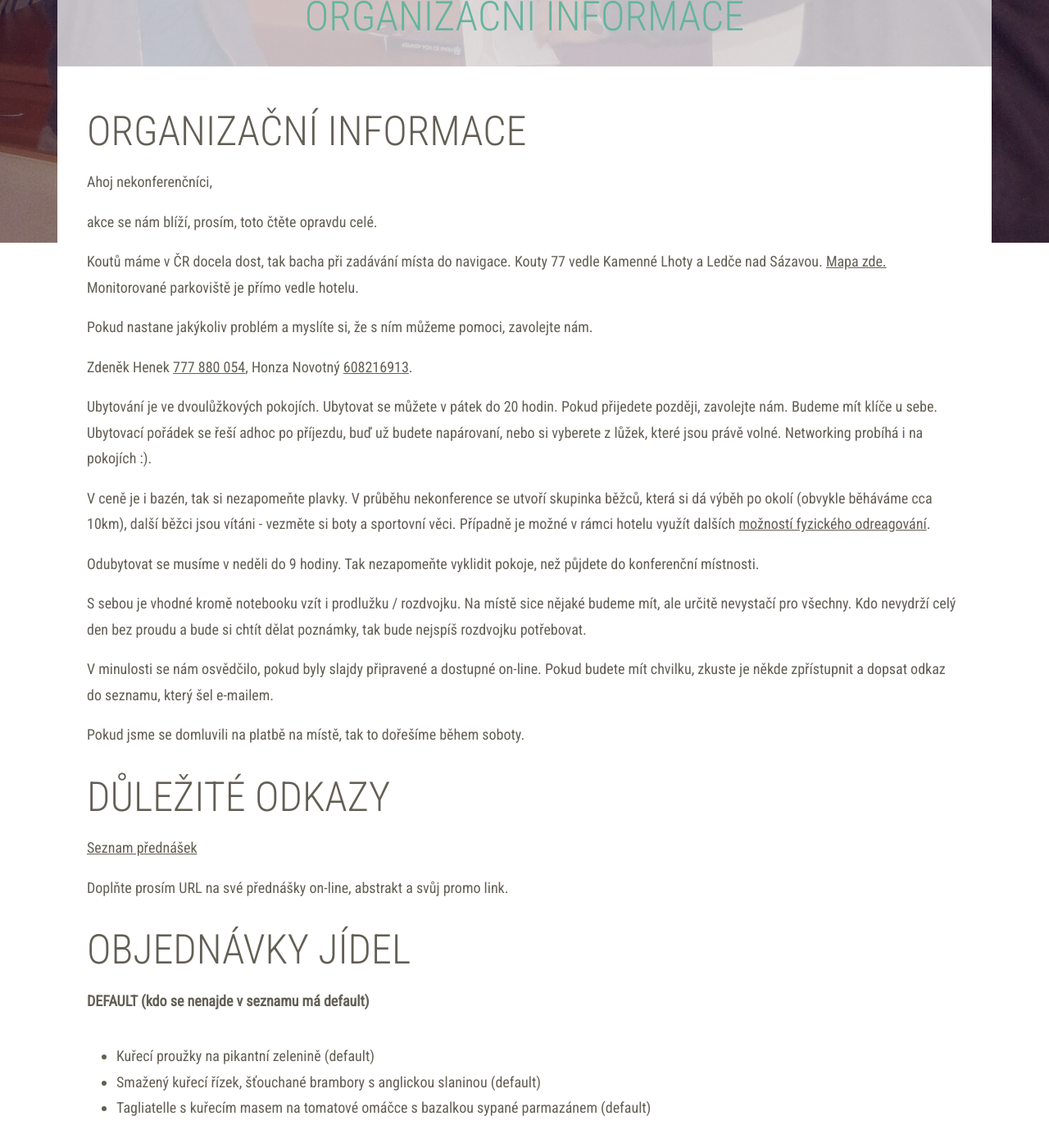
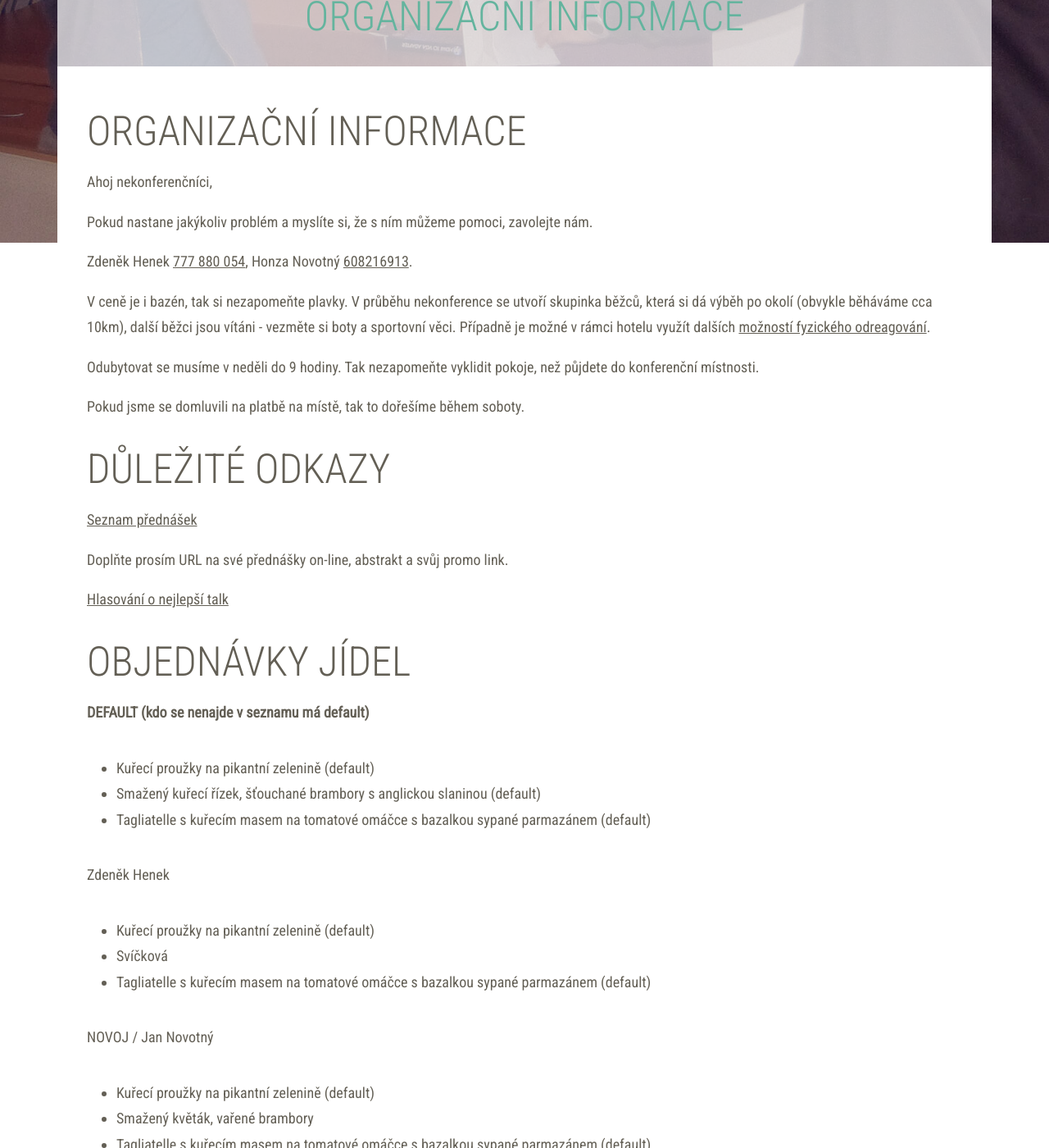
Before and after one commit to novoj/jOpenSpace, a Jekyll site: the page built from organization-info.md, in a window 1280 px wide and 1400 px high, scrolled down 506 px. Shown: the whole window at 82% size. Built offline with Jekyll 4.4.1, drawn with Linux system fonts in a browser that asks for light colours; our own code applies the rules of GitHub Pages for plain Markdown files.

Commit message:
Added competition form.

```diff
--- a/organization-info.md
+++ b/organization-info.md
@@ -2,19 +2,9 @@
 
 Ahoj nekonferenčníci,
 
-akce se nám blíží, prosím, toto čtěte opravdu celé.
-
-Koutů máme v ČR docela dost, tak bacha při zadávání místa do navigace. Kouty 77 vedle Kamenné Lhoty a Ledče nad
-Sázavou. [Mapa zde.](https://en.mapy.cz/s/36d0H") Monitorované parkoviště je přímo vedle hotelu.
-
 Pokud nastane jakýkoliv problém a myslíte si, že s ním můžeme pomoci, zavolejte nám.
 
 Zdeněk Henek [777 880 054](tel:777880054), Honza Novotný [608216913](tel:608 216 913).
-
-Ubytování je ve dvoulůžkových pokojích. Ubytovat se můžete v pátek do 20 hodin. Pokud přijedete později, zavolejte
-nám. Budeme mít klíče u sebe. Ubytovací pořádek se řeší adhoc po příjezdu, buď už budete napárovaní, nebo si
-vyberete z lůžek, které jsou právě volné. Networking probíhá i na pokojích :).
-
 
 V ceně je i bazén, tak si nezapomeňte plavky. V průběhu nekonference se utvoří skupinka běžců, která si dá výběh po
 okolí (obvykle běháváme cca 10km), další běžci jsou vítáni - vezměte si boty a sportovní věci. Případně je možné v
@@ -22,12 +12,6 @@
 
 Odubytovat se musíme v neděli do 9 hodiny. Tak nezapomeňte vyklidit pokoje, než půjdete do konferenční místnosti.
 
-S sebou je vhodné kromě notebooku vzít i prodlužku / rozdvojku. Na místě sice nějaké budeme mít, ale určitě nevystačí
-pro všechny. Kdo nevydrží celý den bez proudu a bude si chtít dělat poznámky, tak bude nejspíš rozdvojku
-potřebovat.
-
-V minulosti se nám osvědčilo, pokud byly slajdy připravené a dostupné on-line. Pokud budete mít chvilku, zkuste je
-někde zpřístupnit a dopsat odkaz do seznamu, který šel e-mailem.
 
 Pokud jsme se domluvili na platbě na místě, tak to dořešíme během soboty.
 
@@ -36,6 +20,8 @@
 [Seznam přednášek](https://goo.gl/rPZ11Z)
 
 Doplňte prosím URL na své přednášky on-line, abstrakt a svůj promo link.
+
+[Hlasování o nejlepší talk](https://goo.gl/forms/pMTomcrArDCFKR482)
 
 ## Objednávky jídel
 
```
